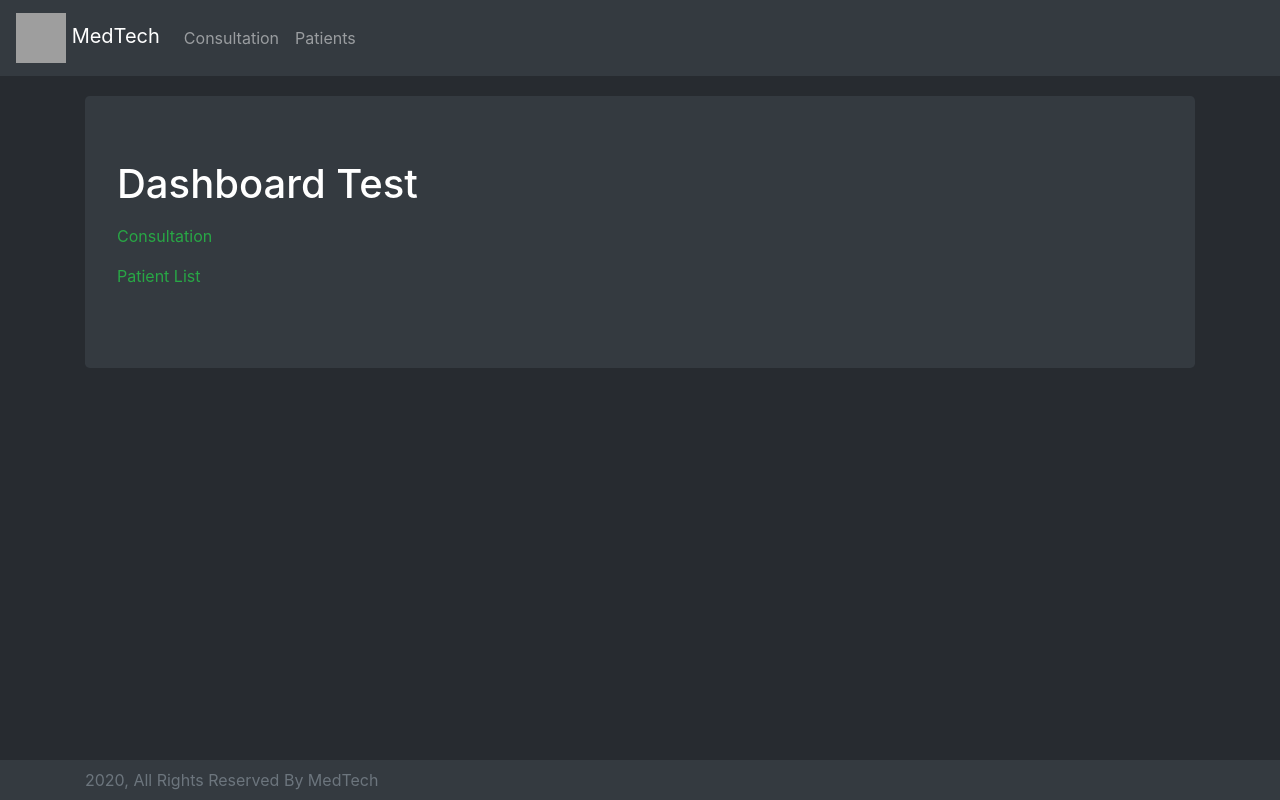
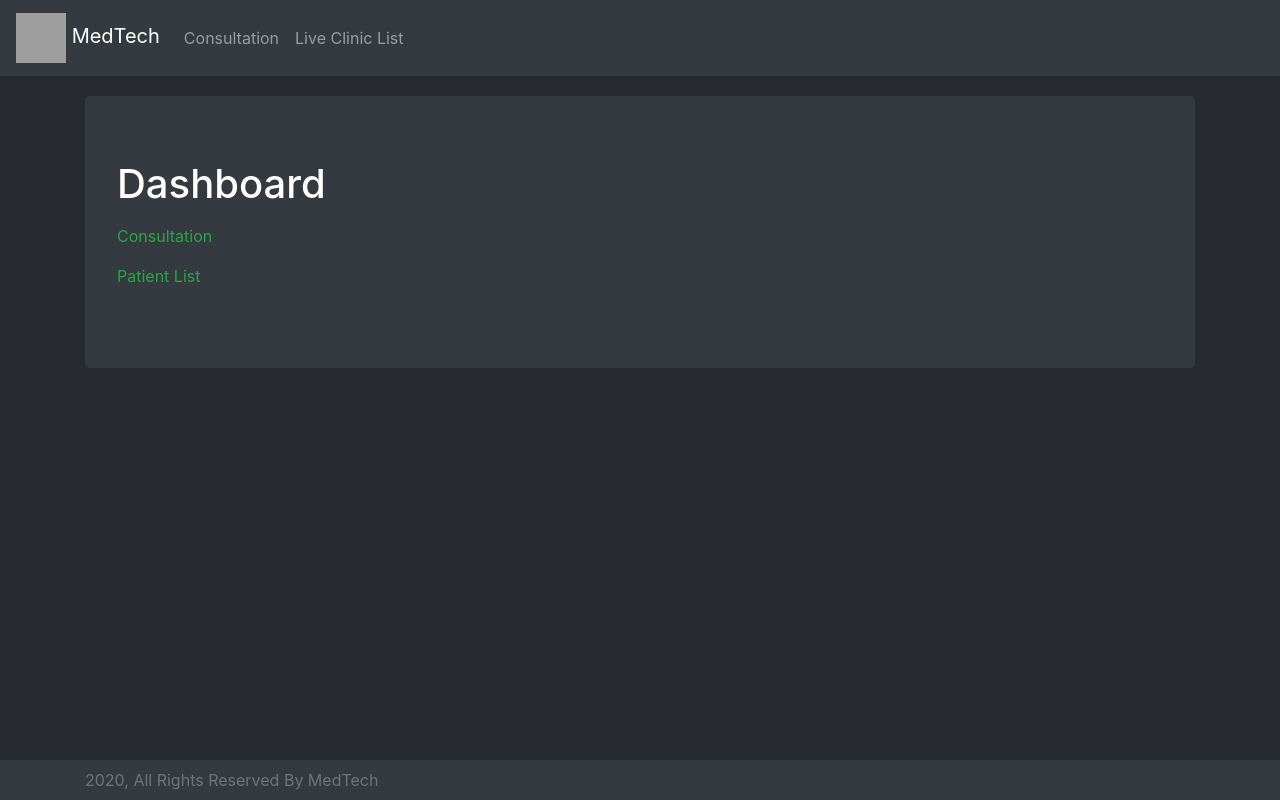
Before and after one commit to rejaur786/brphi_clinic_sys, a React (Create React App) app: page / in a window 1280 px wide. Built offline with nearby package versions, Linux system fonts and the light colour scheme; grey boxes are pictures that could not be loaded.

Commit message:
BRPHI-011: Change label from Patient to Clinic List

```diff
--- a/src/components/Dashboard.js
+++ b/src/components/Dashboard.js
@@ -8,7 +8,7 @@ export default class Dashboard extends Component{
     render(){
         return(
             <Jumbotron className="bg-dark text-white">
-                                      <h1>Dashboard Test</h1>
+                                      <h1>Dashboard</h1>
 
                                       <p/>
                                       <p>
--- a/src/components/NavigationBar.js
+++ b/src/components/NavigationBar.js
@@ -13,7 +13,7 @@ export default class NavigationBar extends Component {
             </Link>
             <Nav className="mr-auto">
                           <Link to={"consultation"} className="nav-link">Consultation</Link>
-                          <Link to={"patientList"} className="nav-link">Patients</Link>
+                          <Link to={"patientList"} className="nav-link">Live Clinic List</Link>
                     </Nav>
         </Navbar>
 
```
